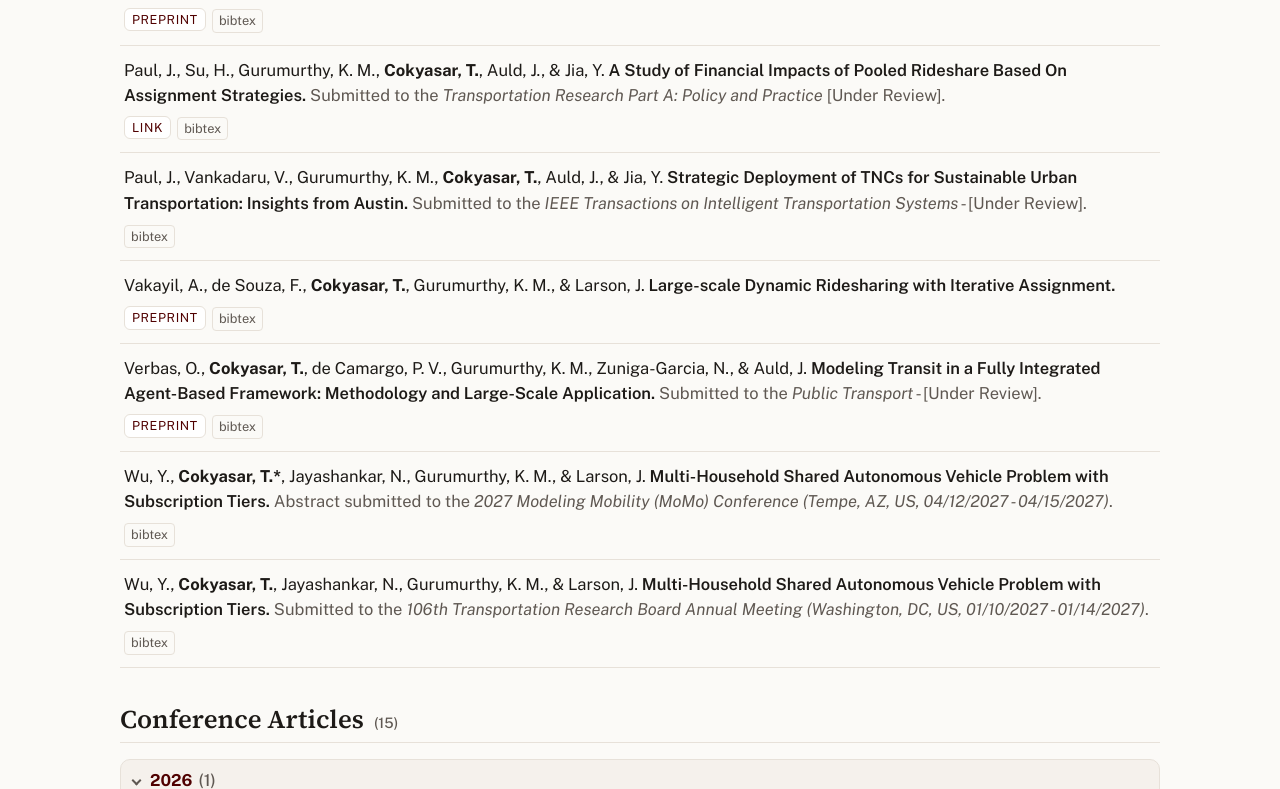
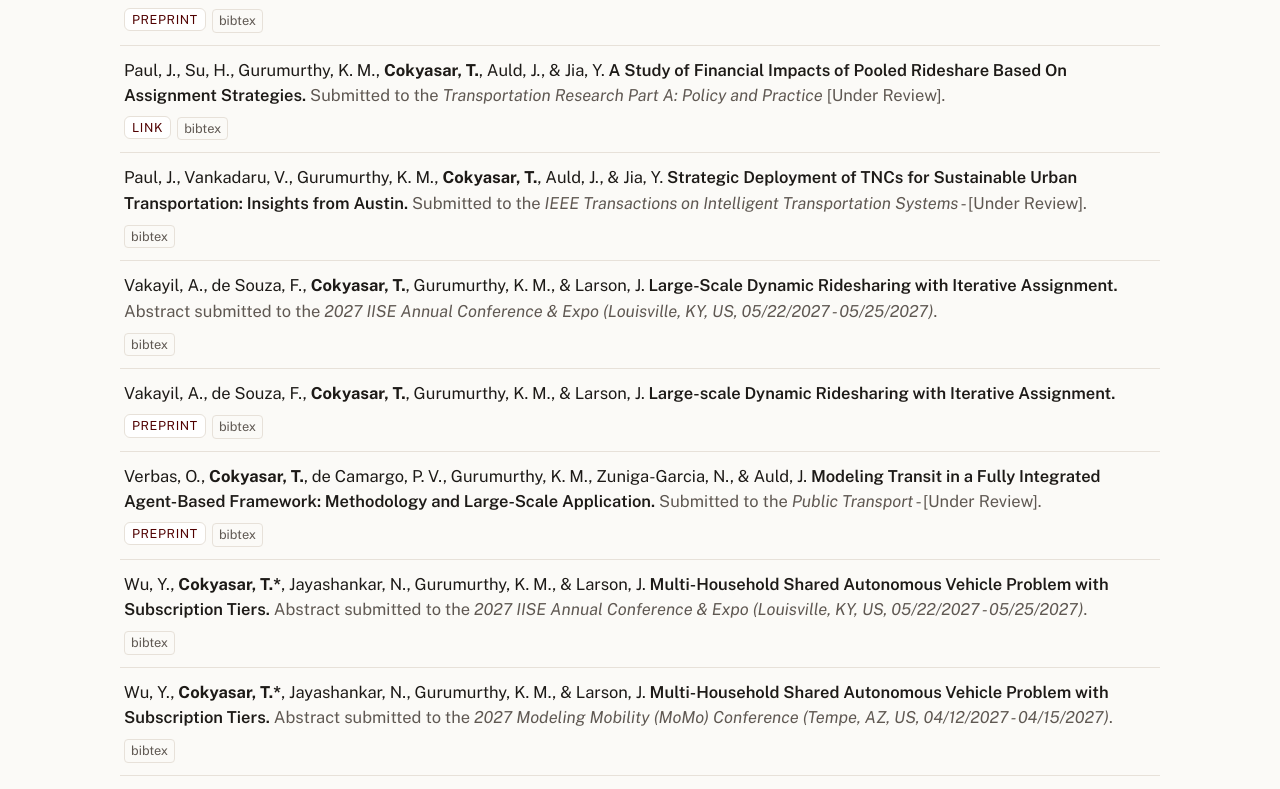
Before and after one commit to tcokyasar44/tcokyasar44.github.io, a plain HTML site: page publications.html in a window 1280 px wide. Shown: the part 5085-5874 px from the top of the page. Drawn offline with Linux system fonts and the light colour scheme.

Commit message:
Website update Thu 11/19/2026 21:01

```diff
--- a/publications.html
+++ b/publications.html
@@ -305,7 +305,7 @@
         <h2>In Progress and Submitted Manuscripts <span class="count" data-bib-count="wip"></span></h2>
         <!-- PUBS:wip -->
 <div class="bibbase-local">
-<details class="pub-year" open><summary class="bibbase_group"><span>One day</span> <span class="bibbase_group_count">(20)</span></summary>
+<details class="pub-year" open><summary class="bibbase_group"><span>One day</span> <span class="bibbase_group_count">(22)</span></summary>
 <div class="bibbase_paper"><div class="bibbase_paper_content"><span class="bibbase_paper_author">Alam, M. R., Verbas, O., <strong>Cokyasar, T.</strong>, Bhidya, H., Altman, J., Beck, N., Auld, J., Veiga de Camargo, P., Cook, J., de Souza, F., Nair, G., Uhm, H., &amp; Zill, J.</span> <span class="bibbase_paper_title">Modeling of Mobility and Energy Policies in an Agent-Based Framework: Case Studies for Chicago Region in 2050.</span> <span class="bibbase_note">Submitted to the <em>106th Transportation Research Board Annual Meeting (Washington, DC, US, 01/10/2027 - 01/14/2027)</em>.</span><div class="bibbase_paper_links"><details class="bibtex"><summary>bibtex</summary><pre class="well">@unpublished{Verbas2026E2C,
   title={Modeling of Mobility and Energy Policies in an Agent-Based Framework: Case Studies for {Chicago} Region in 2050.},
   author = {Alam, Md Rakibul and Verbas, Omer and Cokyasar, Taner and Bhidya, Hadi and Altman, Jesse and Beck, Nora and Auld, Joshua and Veiga de Camargo, Pedro and Cook, Jamie and de Souza, Felipe and Nair, Gopindra and Uhm, Hyunseop and Zill, Jan},
@@ -395,6 +395,11 @@
   author={Paul, Joseph and Vankadaru, Varshitha and Gurumurthy, Krishna Murthy and Cokyasar, Taner and Auld, Josh and Jia, Yunyi},
   note = {Submitted to the \textit{IEEE Transactions on Intelligent Transportation Systems} - [Under Review]}
 }</pre></details></div></div></div>
+<div class="bibbase_paper"><div class="bibbase_paper_content"><span class="bibbase_paper_author">Vakayil, A., de Souza, F., <strong>Cokyasar, T.</strong>, Gurumurthy, K. M., &amp; Larson, J.</span> <span class="bibbase_paper_title">Large-Scale Dynamic Ridesharing with Iterative Assignment.</span> <span class="bibbase_note">Abstract submitted to the <em>2027 IISE Annual Conference &amp; Expo (Louisville, KY, US, 05/22/2027 - 05/25/2027)</em>.</span><div class="bibbase_paper_links"><details class="bibtex"><summary>bibtex</summary><pre class="well">@unpublished{Vakayil2027IISE,
+  title={Large-Scale Dynamic Ridesharing with Iterative Assignment.},
+  author = {Vakayil, Akhil and {de Souza}, Felipe and Cokyasar, Taner and Gurumurthy, Krishna Murthy and Larson, Jeffrey},
+  note = {Abstract submitted to the \textit{2027 IISE Annual Conference \&amp; Expo (Louisville, KY, US, 05/22/2027 - 05/25/2027)}}
+}</pre></details></div></div></div>
 <div class="bibbase_paper"><div class="bibbase_paper_content"><span class="bibbase_paper_author">Vakayil, A., de Souza, F., <strong>Cokyasar, T.</strong>, Gurumurthy, K. M., &amp; Larson, J.</span> <span class="bibbase_paper_title">Large-scale Dynamic Ridesharing with Iterative Assignment.</span><div class="bibbase_paper_links"><a class="link" href="https://arxiv.org/abs/2311.06160" target="_blank" rel="noopener">preprint</a> <details class="bibtex"><summary>bibtex</summary><pre class="well">@unpublished{Vakayil2023,
   title={Large-scale Dynamic Ridesharing with Iterative Assignment.},
   author={Vakayil, Akhil and {de Souza}, Felipe and Cokyasar, Taner and Gurumurthy, Krishna Murthy and Larson, Jeffrey},
@@ -405,6 +410,12 @@
   author={Verbas, Omer and Cokyasar, Taner and de Camargo, Pedro Veiga and Gurumurthy, Krishna Murthy and Zuniga-Garcia, Natalia and Auld, Joshua},
   note = {Submitted to the \textit{Public Transport} - [Under Review]},
   url = {https://arxiv.org/pdf/2408.05176}
+}</pre></details></div></div></div>
+<div class="bibbase_paper"><div class="bibbase_paper_content"><span class="bibbase_paper_author">Wu, Y., <strong>Cokyasar, T.*</strong>, Jayashankar, N., Gurumurthy, K. M., &amp; Larson, J.</span> <span class="bibbase_paper_title">Multi-Household Shared Autonomous Vehicle Problem with Subscription Tiers.</span> <span class="bibbase_note">Abstract submitted to the <em>2027 IISE Annual Conference &amp; Expo (Louisville, KY, US, 05/22/2027 - 05/25/2027)</em>.</span><div class="bibbase_paper_links"><details class="bibtex"><summary>bibtex</summary><pre class="well">@unpublished{WuYifan2027IISE,
+  title={Multi-Household Shared Autonomous Vehicle Problem with Subscription Tiers.},
+  author = {Wu, Yifan and Cokyasar, Taner and Jayashankar, Navjoyth and Gurumurthy, Krishna Murthy and Larson, Jeffrey},
+  note = {Abstract submitted to the \textit{2027 IISE Annual Conference \&amp; Expo (Louisville, KY, US, 05/22/2027 - 05/25/2027)}},
+  usera = {corresp}
 }</pre></details></div></div></div>
 <div class="bibbase_paper"><div class="bibbase_paper_content"><span class="bibbase_paper_author">Wu, Y., <strong>Cokyasar, T.*</strong>, Jayashankar, N., Gurumurthy, K. M., &amp; Larson, J.</span> <span class="bibbase_paper_title">Multi-Household Shared Autonomous Vehicle Problem with Subscription Tiers.</span> <span class="bibbase_note">Abstract submitted to the <em>2027 Modeling Mobility (MoMo) Conference (Tempe, AZ, US, 04/12/2027 - 04/15/2027)</em>.</span><div class="bibbase_paper_links"><details class="bibtex"><summary>bibtex</summary><pre class="well">@unpublished{WuYifan2027MoMo,
   title={Multi-Household Shared Autonomous Vehicle Problem with Subscription Tiers.},
```
Also changed, not shown: tr/publications.html (+12 -1 lines), 2 other files.
